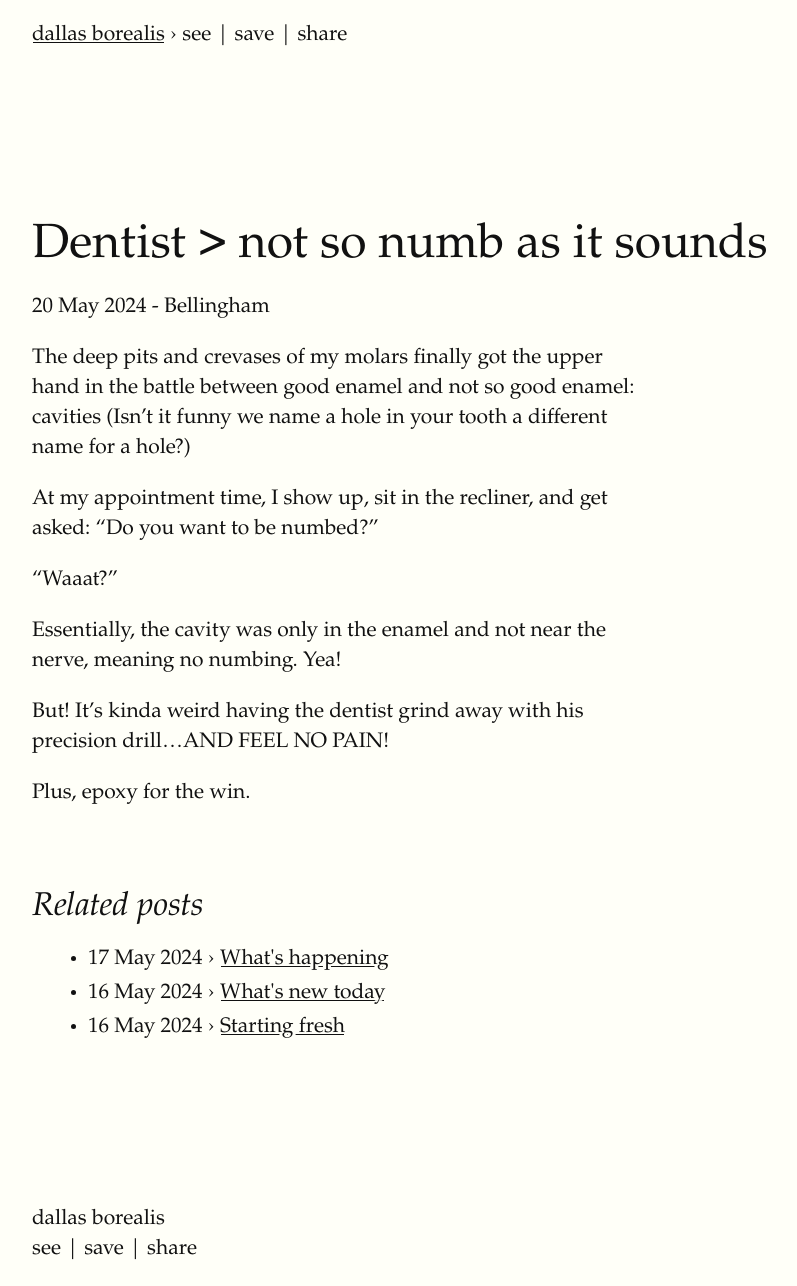
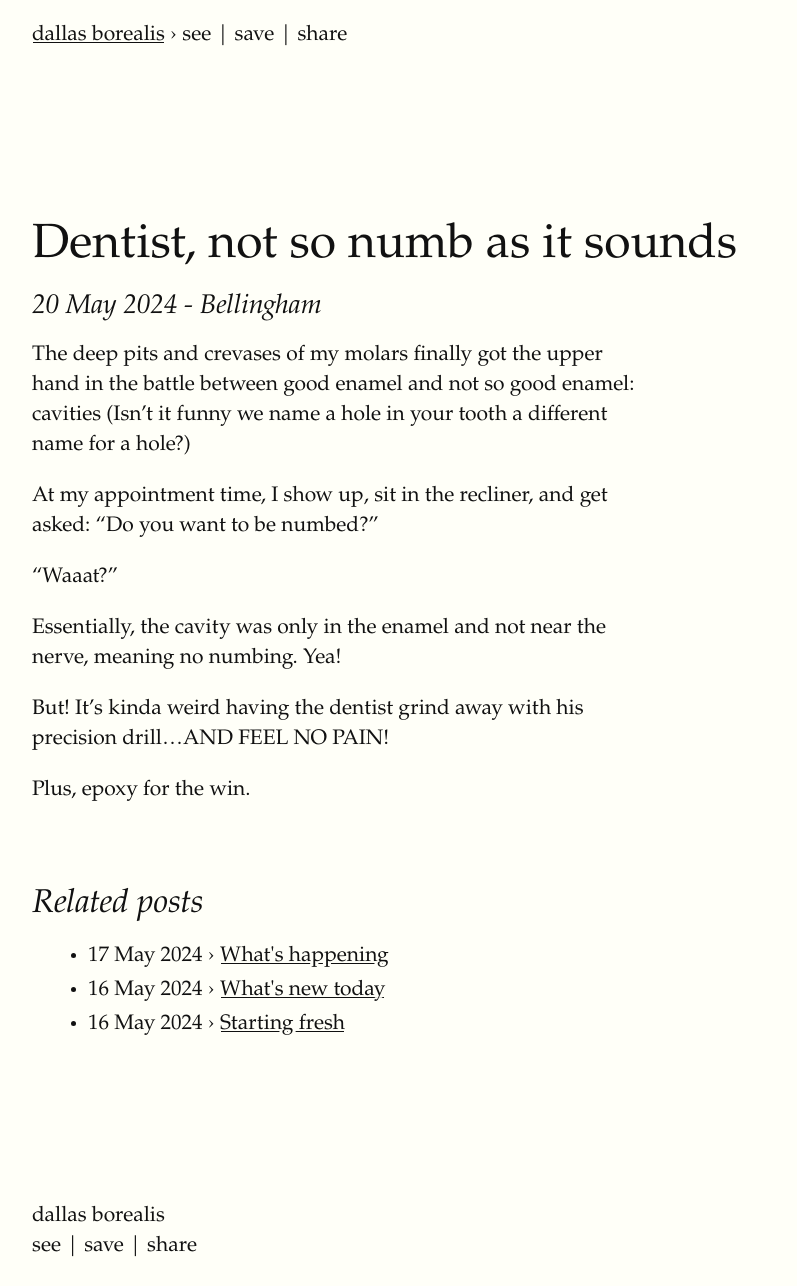
Before and after one commit to dallas-borealis/dallas-borealis.github.io, a Jekyll site: the page built from _posts/2024-05-20-dentist.md, in a window 1280 px wide. Shown: the whole page, without its empty margins (128-925 px from the left). Built offline with Jekyll 4.4.1, drawn with Linux system fonts in a browser that asks for light colours; some web fonts are replaced.

Commit message:
Update 2024-05-20-dentist.md

```diff
--- a/_posts/2024-05-20-dentist.md
+++ b/_posts/2024-05-20-dentist.md
@@ -1,12 +1,12 @@
 ---
 layout: post
-title: Dentist > not so numb as it sounds
+title: Dentist, not so numb as it sounds
 ---
 
 {{ page.title }}
 ================
 
-<p class="meta">20 May 2024 - Bellingham</p>
+<p class="subtitle">20 May 2024 - Bellingham</p>
 
 The deep pits and crevases of my molars finally got the upper hand in the battle between good enamel and not so good enamel: cavities (Isn't it funny we name a hole in your tooth a different name for a hole?)
 
```
